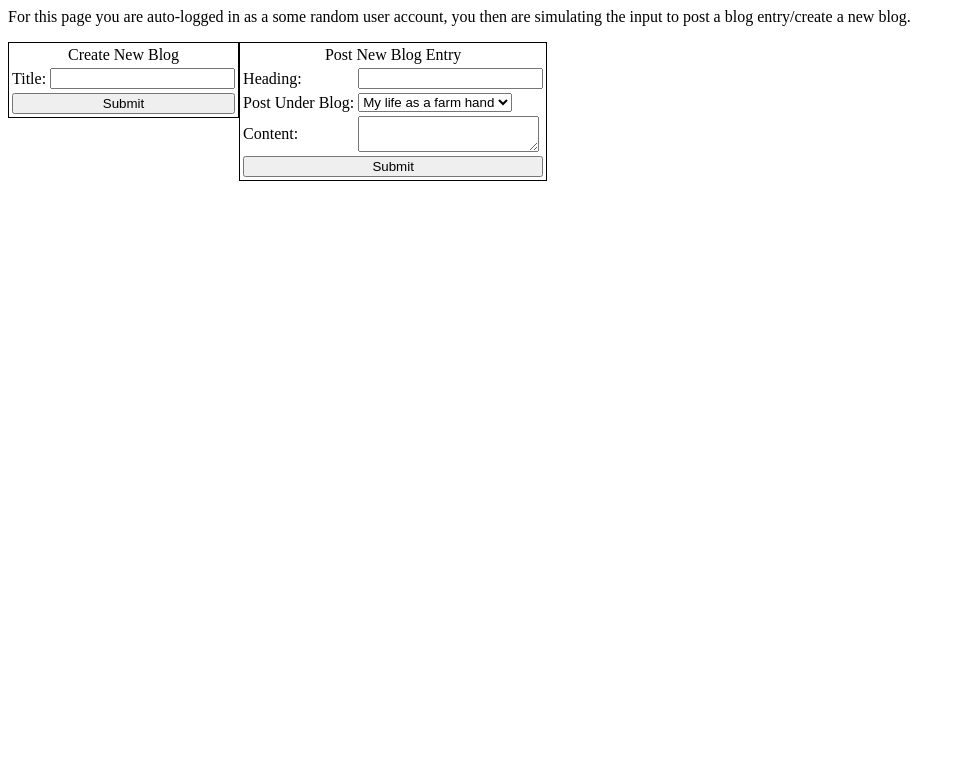
After one commit to mitchellm/DWD-Blog, a PHP site: page /demo/blog.php in a window 1280 px wide. The commit adds this page. Shown: the top 783 px of the page, without its empty margins (0-965 px from the left). Run offline with PHP 8.4, Linux system fonts and the light colour scheme.

Commit message:
Beginning of functional backend for storing+creating the blogs

```diff
--- /dev/null
+++ b/public/demo/blog.php
@@ -0,0 +1,70 @@
+<html>
+    <head>
+
+    </head>
+    <body>
+        <p>
+            For this page you are auto-logged in as a some random user account, you then are simulating the input to post a blog entry/create a new blog.
+        </p>
+        <form style="border:1px solid black; float:left;">
+            <table>
+                <tr>
+                    <td colspan="2" style="text-align:center;">Create New Blog</td>
+                </tr>
+                <tr>
+                    <td>
+                        Title:
+                    </td>
+                    <td>
+                        <input type="text" name="title" id="title" />
+                    </td>
+                </tr>
+                <tr>
+                    <td colspan="2">
+                        <input style="width:100%;" type="submit" name="create" id="create"/>
+                    </td>
+                </tr>
+            </table>
+        </form>
+        <form style="border:1px solid black; float:left;">
+            <table>
+                <tr>
+                    <td colspan="2" style="text-align:center;">Post New Blog Entry</td>
+                </tr>
+                <tr>
+                    <td>
+                        Heading:
+                    </td>
+                    <td>
+                        <input type="text" name="heading" id="heading" />
+                    </td>
+                </tr>
+                <tr>
+                    <td>
+                        Post Under Blog:
+                    </td>
+                    <td>
+                        <select>
+                            <option value="1">My life as a farm hand</option>
+                            <option value="2">My new job</option>
+                            <option value="3">Owning an audi</option>
+                        </select>
+                    </td>
+                </tr>
+                <tr>
+                    <td>
+                        Content:
+                    </td>
+                    <td>
+                        <textarea></textarea>
+                    </td>
+                </tr>
+                <tr>
+                    <td colspan="2">
+                        <input style="width:100%;" type="submit" name="create" id="create"/>
+                    </td>
+                </tr>
+            </table>
+        </form>
+    </body>
+</html>
```
Also changed, not shown: public/demo/index.php (+8 -84 lines), public/demo/js/checklogin.js (deleted, +0 -20 lines), public/demo/js/main.js (renamed from public/demo/js/forms.js, +18 -0 lines), public/demo/logreg.php (added, +83 -0 lines).
